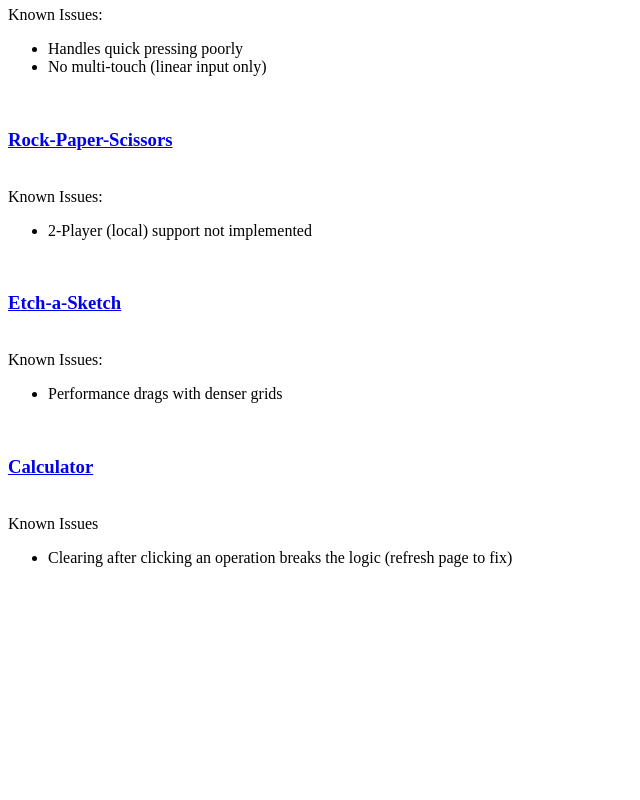
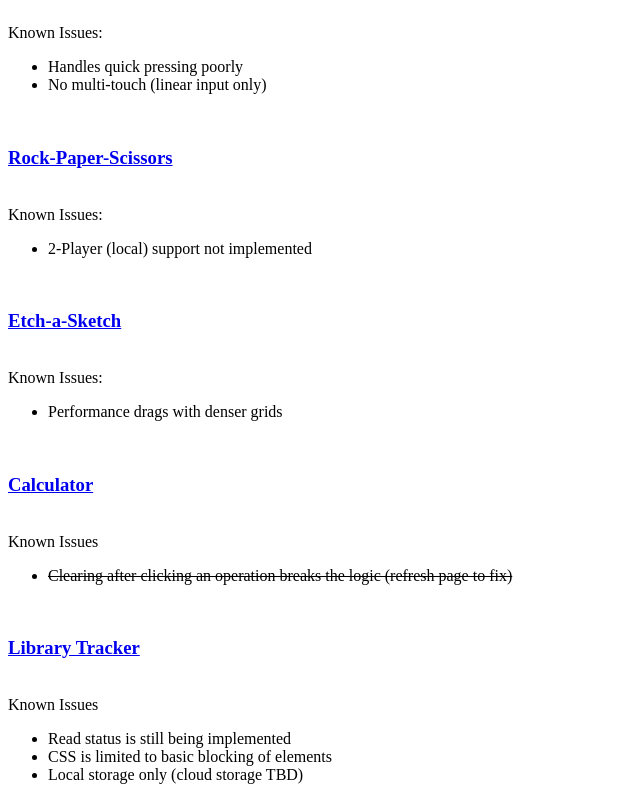
Before and after one commit to fromagi/odinJS, a plain HTML site: page index.html in a window 1280 px wide. Shown: the part 366-1166 px from the top of the page, without its empty margins (0-640 px from the left). Before the commit the page ends 949 px from the top, so only its background shows below. Drawn offline with Linux system fonts and the light colour scheme.

Commit message:
added book project to index

```diff
--- a/index.html
+++ b/index.html
@@ -1,6 +1,7 @@
 <h1>OdinJS Projects</h1>
 <h2>Ugly Landing Page for Now</h2>
 NOTE: Optimization for mobile devices is pending.
+<br>
 <br>
 <h3><a href="/odinJS/google-homepage" target="_blank">Google Homepage Clone</a></h3>
 <br>
@@ -35,5 +36,13 @@
 <br>
 Known Issues
 <ul>
-  <li>Clearing after clicking an operation breaks the logic (refresh page to fix)</li>
+  <del><li>Clearing after clicking an operation breaks the logic (refresh page to fix)</li></del>
 </ul>
+<br>
+<h3><a href="/odinJS/books" target="_blank">Library Tracker</a></h3>
+<br>
+Known Issues
+<ul>
+  <li>Read status is still being implemented</li>
+  <li>CSS is limited to basic blocking of elements</li>
+  <li>Local storage only (cloud storage TBD)</li>
```
